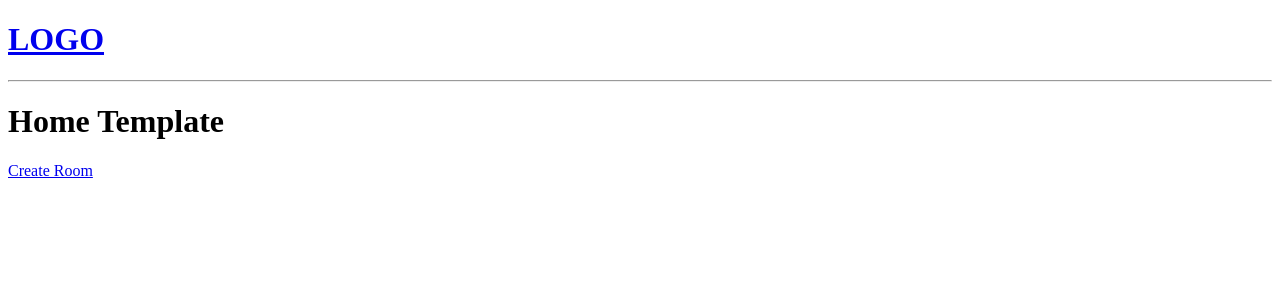
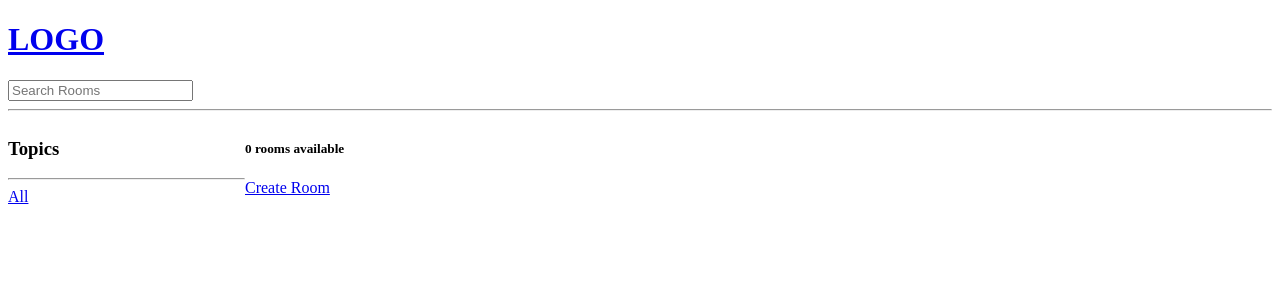
Before and after one commit to robertlent/django-bbs, a Django app: page / in a window 1280 px wide. Shown: the top 300 px of the page. Run offline with Django 4.2, Linux system fonts and the light colour scheme; data that the repository does not hold is empty.

Commit message:
Implement search functionality
User's query currently searches room's topic, name, and description.

```diff
--- a/main/templates/main/home.html
+++ b/main/templates/main/home.html
@@ -2,12 +2,38 @@
 
 {% block content %}
 
-<h1>Home Template</h1>
+<style>
+    .home-container {
+        display: grid;
+        grid-template-columns: .75fr 3.25fr;
+    }
+</style>
+
+<div class="home-container">
+    <div>
+        <h3>Topics</h3>
+        <hr>
 
         <div>
+            <a href="{% url 'home' %}">All</a>
+        </div>
+
+        {% for topic in topics %}
+
+        <div>
+            <a href="{% url 'home' %}?q={{topic.name}}">{{topic.name}}</a>
+        </div>
+
+        {% endfor %}
+    </div>
+
+    <div>
+        <h5>{{room_count}} rooms available</h5>
         <a href="{% url 'create-room' %}">Create Room</a>
+
         <div>
             {% for room in rooms %}
+
             <div>
                 <a href="{% url 'update-room' room.id %}">Edit</a>
                 <a href="{% url 'delete-room' room.id %}">Delete</a>
@@ -17,7 +43,9 @@
                 <small>{{room.topic.name}}</small>
                 <hr>
             </div>
+
             {% endfor %}
+        </div>
     </div>
 </div>
 
--- a/main/views.py
+++ b/main/views.py
@@ -1,11 +1,19 @@
 from django.shortcuts import render, redirect
-from .models import Room
+from django.db.models import Q
+from .models import Room, Topic
 from .forms import RoomForm
 
 
 def home(request):
-    rooms = Room.objects.all()
-    context = {'rooms': rooms}
+    q = request.GET.get('q') if request.GET.get('q') != None else ''
+    rooms = Room.objects.filter(
+        Q(topic__name__icontains=q) |
+        Q(name__icontains=q) |
+        Q(description__icontains=q))
+    topics = Topic.objects.all()
+    room_count = rooms.count()
+
+    context = {'rooms': rooms, 'topics': topics, 'room_count': room_count}
 
     return render(request, 'main/home.html', context)
 
--- a/templates/navbar.html
+++ b/templates/navbar.html
@@ -2,4 +2,8 @@
     <h1>LOGO</h1>
 </a>
 
+<form method="GET" action="{% url 'home' %}">
+    <input type="text" name="q" placeholder="Search Rooms" />
+</form>
+
 <hr>
```
Lines whose indentation alone changed are shown as unchanged.
